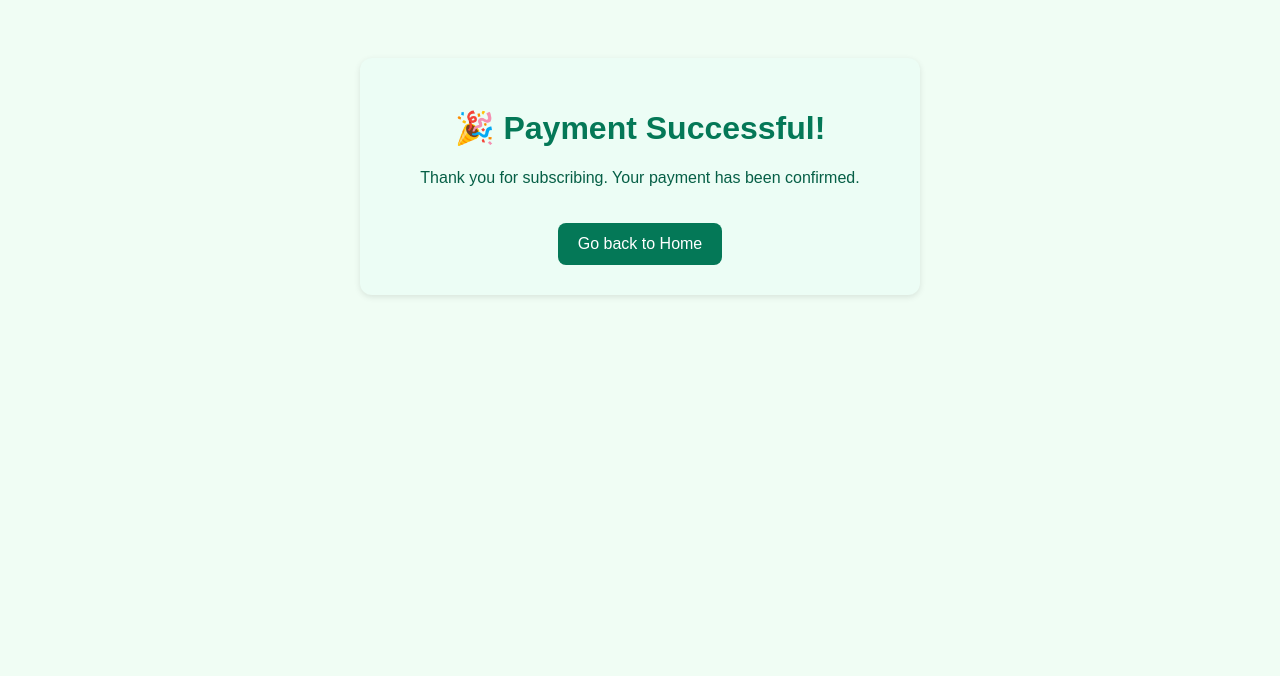
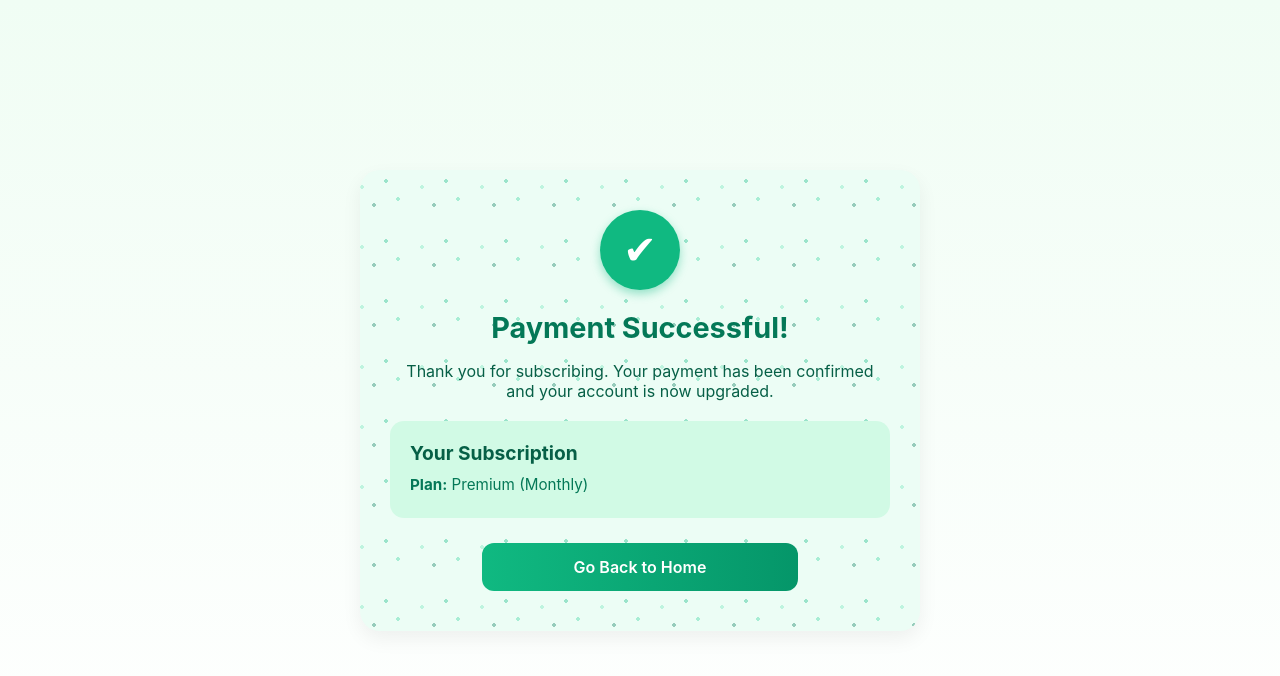
Before and after one commit to iphone201988/avocado-backend, a website: page public/success.html in a window 1280 px wide. Drawn offline with Linux system fonts and the light colour scheme.

Commit message:
changes in success and cancel pages based on client feedback

```diff
--- a/public/success.html
+++ b/public/success.html
@@ -2,45 +2,175 @@
 <html lang="en">
 <head>
   <meta charset="UTF-8">
+  <meta name="viewport" content="width=device-width, initial-scale=1.0">
   <title>Payment Successful</title>
   <style>
     body {
-      font-family: Arial, sans-serif;
-      text-align: center;
-      background: #f0fdf4;
+      font-family: 'Inter', 'Arial', sans-serif;
+      background: linear-gradient(180deg, #f0fdf4 0%, #ffffff 100%);
       color: #065f46;
-      padding: 50px;
+      display: flex;
+      align-items: center;
+      justify-content: center;
+      min-height: 100vh;
+      margin: 0;
     }
+
     .container {
       max-width: 500px;
-      margin: auto;
+      width: 90%;
       background: #ecfdf5;
-      padding: 30px;
-      border-radius: 12px;
-      box-shadow: 0 2px 6px rgba(0,0,0,0.1);
+      padding: 40px 30px;
+      border-radius: 20px;
+      box-shadow: 0 8px 20px rgba(0, 0, 0, 0.06);
+      text-align: center;
+      position: relative;
+      overflow: hidden;
     }
+
+    /* Confetti (CSS pseudo) */
+    .container::before, .container::after {
+      content: "";
+      position: absolute;
+      width: 200%;
+      height: 200%;
+      top: -50%;
+      left: -50%;
+      background-image:
+        radial-gradient(circle at 10% 20%, #10b981 2px, transparent 2px),
+        radial-gradient(circle at 30% 50%, #34d399 2px, transparent 2px),
+        radial-gradient(circle at 70% 30%, #6ee7b7 2px, transparent 2px),
+        radial-gradient(circle at 90% 60%, #047857 2px, transparent 2px);
+      background-size: 60px 60px;
+      animation: confetti 6s linear infinite;
+      opacity: 0.2;
+      z-index: 0;
+    }
+
+    @keyframes confetti {
+      0% { transform: translateY(0); }
+      100% { transform: translateY(60px); }
+    }
+
+    .content {
+      position: relative;
+      z-index: 1;
+    }
+
+    .icon {
+      width: 80px;
+      height: 80px;
+      background: #10b981;
+      color: white;
+      display: flex;
+      align-items: center;
+      justify-content: center;
+      font-size: 40px;
+      border-radius: 50%;
+      margin: 0 auto 20px;
+      box-shadow: 0 4px 10px rgba(16, 185, 129, 0.4);
+      animation: pop 0.5s ease;
+    }
+
+    @keyframes pop {
+      0% { transform: scale(0.5); opacity: 0; }
+      100% { transform: scale(1); opacity: 1; }
+    }
+
     h1 {
       color: #047857;
+      font-size: 1.8rem;
+      margin-bottom: 10px;
     }
-    a {
+
+    p {
+      font-size: 1rem;
+      color: #065f46;
+      margin-bottom: 20px;
+    }
+
+    .summary {
+      background: #d1fae5;
+      border-radius: 14px;
+      padding: 20px;
+      text-align: left;
+      margin-bottom: 25px;
+    }
+
+    .summary h2 {
+      font-size: 1.2rem;
+      margin: 0 0 10px;
+      color: #065f46;
+    }
+
+    .summary p {
+      margin: 4px 0;
+      font-size: 0.95rem;
+      color: #047857;
+    }
+
+    .actions {
+      display: flex;
+      flex-direction: column;
+      gap: 12px;
+      align-items: center;
+    }
+
+    .actions a {
       display: inline-block;
-      margin-top: 20px;
-      padding: 12px 20px;
-      background: #047857;
-      color: white;
-      border-radius: 8px;
+      width: 100%;
+      max-width: 260px;
+      text-align: center;
+      background: linear-gradient(90deg,#10b981,#059669);
+      color: #ffffff;
+      padding: 14px 28px;
+      border-radius: 12px;
+      font-weight: 600;
       text-decoration: none;
+      transition: transform 0.2s ease-in-out, opacity 0.2s ease-in-out;
     }
-    a:hover {
-      background: #065f46;
+
+    .actions a:hover {
+      opacity: 0.9;
+      transform: translateY(-2px);
+    }
+
+    .actions .secondary {
+      background: transparent;
+      border: 2px solid #10b981;
+      color: #10b981;
+    }
+
+    .actions .secondary:hover {
+      background: #d1fae5;
+    }
+
+    @media (max-width: 480px) {
+      h1 { font-size: 1.5rem; }
+      .summary h2 { font-size: 1rem; }
+      .container { padding: 30px 20px; }
     }
   </style>
 </head>
 <body>
   <div class="container">
-    <h1>🎉 Payment Successful!</h1>
-    <p>Thank you for subscribing. Your payment has been confirmed.</p>
-    <a href="https://16.170.13.143/">Go back to Home</a>
+    <div class="content">
+      <div class="icon">✔</div>
+      <h1>Payment Successful!</h1>
+      <p>Thank you for subscribing. Your payment has been confirmed and your account is now upgraded.</p>
+
+      <div class="summary">
+        <h2>Your Subscription</h2>
+        <p><strong>Plan:</strong> Premium (Monthly)</p>
+        <!-- <p><strong>Amount Paid:</strong> $9.99</p> -->
+        <!-- <p><strong>Next Billing Date:</strong> 17 Oct 2025</p> -->
+      </div>
+
+      <div class="actions">
+        <a href="https://16.170.13.143/">Go Back to Home</a>
+        <!-- <a href="#" class="secondary">Manage Subscription</a> -->
+      </div>
+    </div>
   </div>
 </body>
 </html>
```
Also changed, not shown: public/cancel.html (+120 -19 lines).
